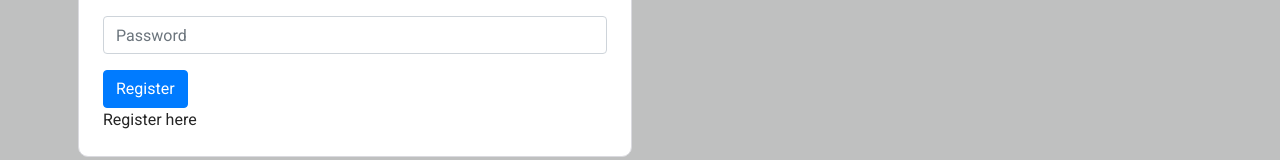
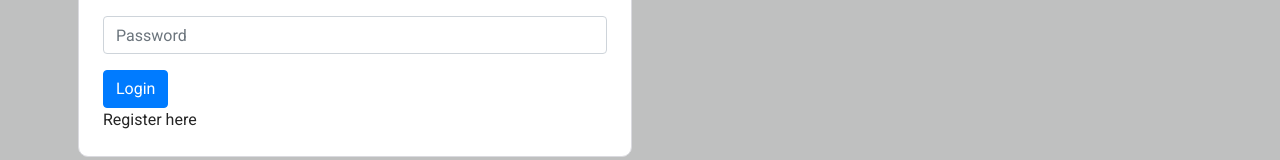
Before and after one commit to MichaelSturgeon/hunter-gatherer, a React (Create React App) app: page /login in a window 1280 px wide. Shown: the part 227-387 px from the top of the page. Built offline with nearby package versions, Linux system fonts and the light colour scheme.

Commit message:
Add sign-in functionality to sign-in form

```diff
--- a/src/pages/auth/SignInForm.js
+++ b/src/pages/auth/SignInForm.js
@@ -1,22 +1,49 @@
-import React from "react";
-import { Link } from "react-router-dom";
+import React, { useState } from "react";
+import { Link, useHistory} from "react-router-dom";
 import Styles from "../../App.module.css";
 
 import { Form, Button, Col, Row, Container } from "react-bootstrap";
+import axios from "axios";
 
 const SignInForm = () => {
+    const [signInData, setSignInData] = useState({
+      username: "",
+      password: "",
+    });
+
+    const {username, password} = signInData
+    const history = useHistory();
+    const handleChange = (event) => {
+      setSignInData({
+        ...signInData,
+        [event.target.name]: event.target.value,
+      });
+    };
+
+    const handleSubmit = async (event) => {
+      event.preventDefault();
+      try {
+        await axios.post('/dj-rest-auth/login/', signInData);
+        history.push('/');
+      } catch (error) {
+
+      }
+    }
+
   return (
     <Row >
       <Col className="my-auto py-2 p-md-2" md={6}>
         <Container className={`${Styles.Content} p-4`}>
           <h1 >Login</h1>
-            <Form>
+            <Form onSubmit={handleSubmit}>
                 <Form.Group controlId="username">
                     <Form.Label className="d-none">Username</Form.Label>
                     <Form.Control
                     type="text"
                     placeholder="Username"
-                    name="username" />
+                    name="username"
+                    value={username}
+                    onChange={handleChange}/>
                 </Form.Group>
 
                 <Form.Group controlId="password">
@@ -24,11 +51,13 @@ const SignInForm = () => {
                     <Form.Control
                     type="password"
                     placeholder="Password"
-                    name="password"/>
+                    name="password"
+                    value={password}
+                    onChange={handleChange}/>
                 </Form.Group>
 
                 <Button variant="primary" type="submit">
-                    Register
+                    Login
                 </Button>
             </Form>
             <Link  to="/register">
```
